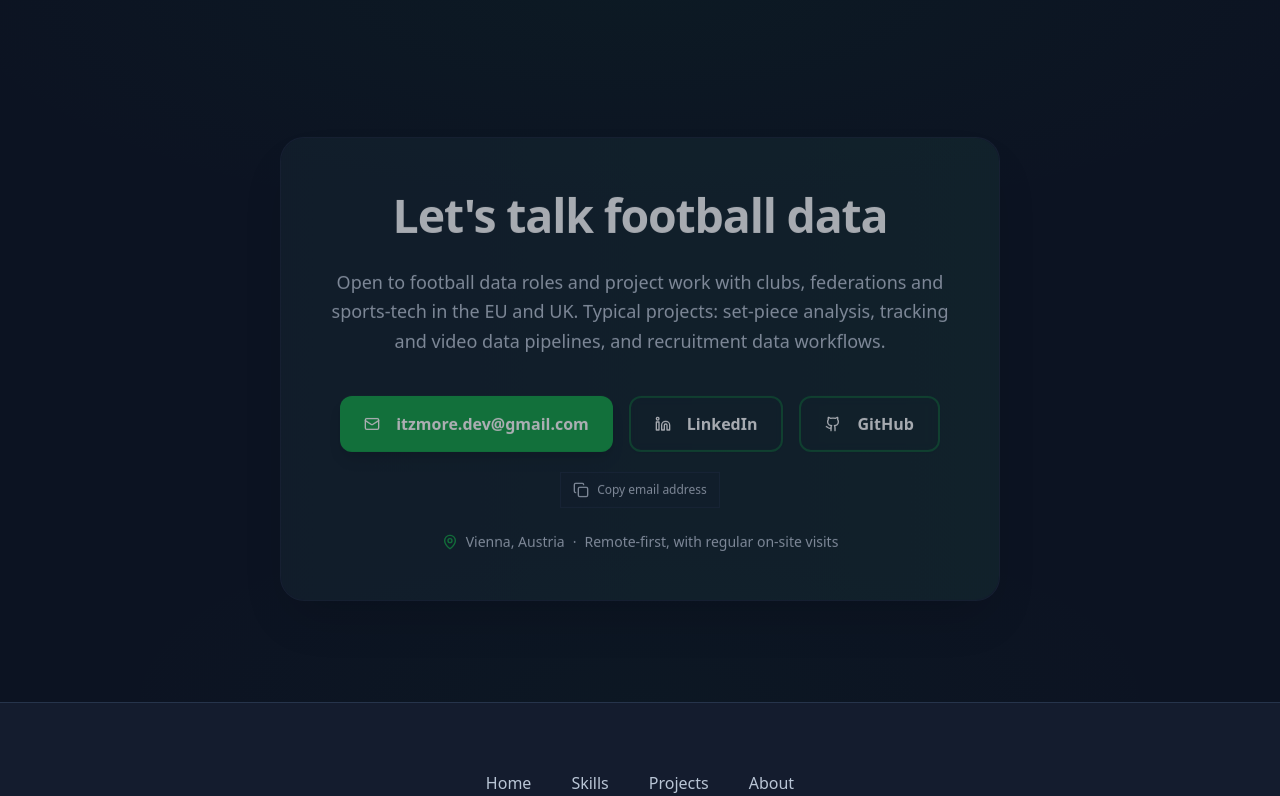
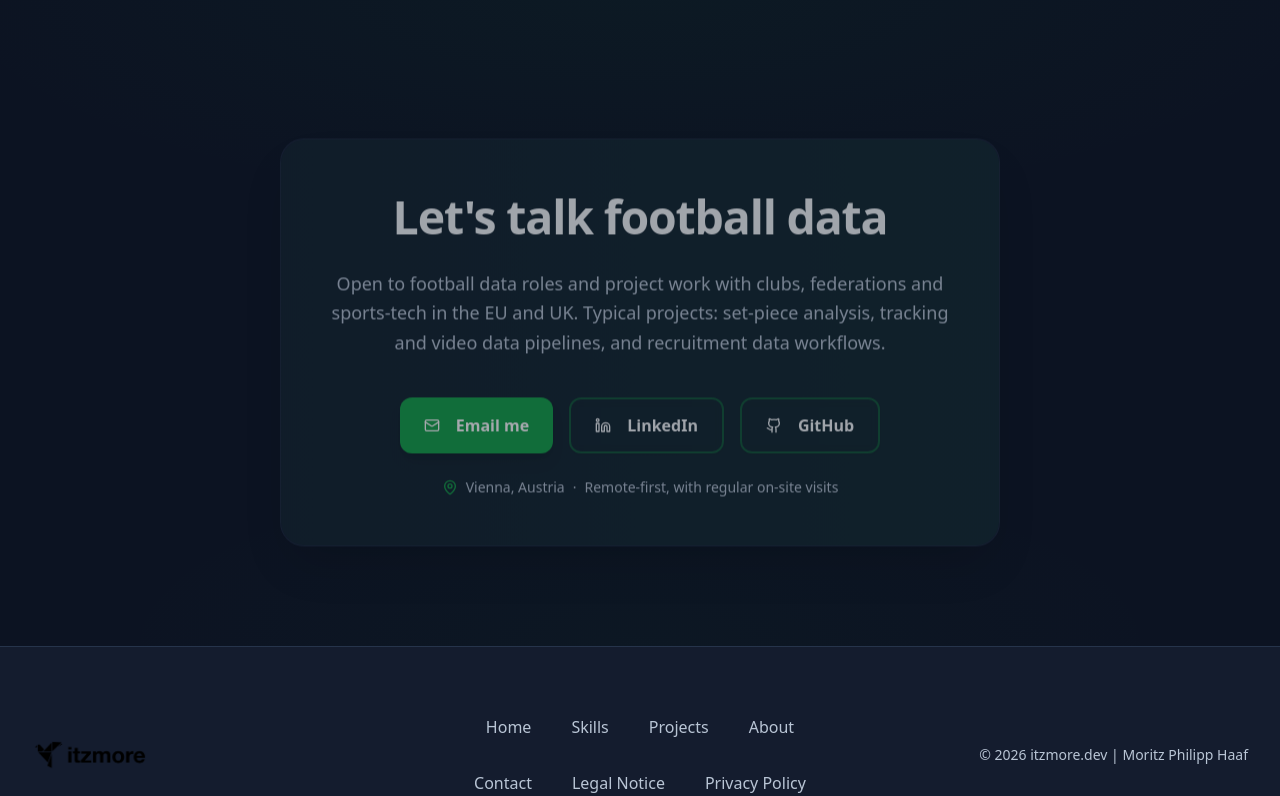
Before and after one commit to itzmore-mph/portfolio-website-itzmore-lovable, a React (Vite) app: page / in a window 1280 px wide. Shown: the part 8515-9311 px from the top of the page. Built offline with nearby package versions, Linux system fonts and the light colour scheme.

Commit message:
Changes
Co-authored-by: itzmore-mph <163632256+itzmore-mph@users.noreply.github.com>

```diff
--- a/src/components/ContactSection.tsx
+++ b/src/components/ContactSection.tsx
@@ -1,8 +1,7 @@
-import { useEffect, useRef, useState } from "react";
 import { Section } from "@/components/layout/Section";
 import { ParallaxSection } from "@/components/ui/parallax-section";
 import { Button } from "@/components/ui/button";
-import { Check, Copy, Github, Linkedin, Mail, MapPin } from "lucide-react";
+import { Github, Linkedin, Mail, MapPin } from "lucide-react";
 import {
   contactCity,
   contactEmail,
@@ -31,30 +30,6 @@ const ContactSection = () => {
 
   const [workStyleLead, ...workStyleRest] = contactWorkStyle.split(" ");
 
-  const [isCopied, setIsCopied] = useState(false);
-  const copyTimer = useRef<number | undefined>(undefined);
-
-  useEffect(() => () => window.clearTimeout(copyTimer.current), []);
-
-  const copyEmail = async () => {
-    try {
-      await navigator.clipboard.writeText(contactEmail);
-    } catch {
-      const field = document.createElement("textarea");
-      field.value = contactEmail;
-      field.setAttribute("readonly", "");
-      field.style.position = "fixed";
-      field.style.opacity = "0";
-      document.body.appendChild(field);
-      field.select();
-      document.execCommand("copy");
-      document.body.removeChild(field);
-    }
-    setIsCopied(true);
-    window.clearTimeout(copyTimer.current);
-    copyTimer.current = window.setTimeout(() => setIsCopied(false), 2000);
-  };
-
   return (
     <Section id="contact" background="default" spacing="xl">
       <ParallaxSection fadeIn slideUp>
@@ -78,11 +53,11 @@ const ContactSection = () => {
                 <Button
                   asChild
                   size="lg"
-                  className="w-full sm:w-auto h-14 px-4 sm:px-6 text-xs min-[360px]:text-sm lg:text-base font-semibold rounded-xl shadow-lg hover:shadow-xl transition-all duration-200 hover:scale-[1.02] bg-primary hover:bg-primary-hover text-white"
+                  className="w-full sm:w-auto h-14 px-5 sm:px-6 text-sm lg:text-base font-semibold rounded-xl shadow-lg hover:shadow-xl transition-all duration-200 hover:scale-[1.02] bg-primary hover:bg-primary-hover text-white"
                 >
                   <a href={CONTACT_EMAIL_HREF}>
-                    <Mail className="w-4 h-4 mr-1.5 sm:w-5 sm:h-5 sm:mr-2 flex-shrink-0" />
-                    <span className="truncate">{contactEmail}</span>
+                    <Mail className="w-5 h-5 mr-2 flex-shrink-0" />
+                    Email me
                   </a>
                 </Button>
 
@@ -111,27 +86,6 @@ const ContactSection = () => {
                 })}
               </div>
 
-              <div className="mt-5 flex justify-center">
-                <Button
-                  type="button"
-                  variant="ghost"
-                  size="sm"
-                  onClick={copyEmail}
-                  aria-label={`Copy email address ${contactEmail}`}
-                  className="h-9 gap-2 rounded-lg border border-border/60 bg-muted/30 px-3 text-xs font-medium text-muted-foreground hover:bg-muted hover:text-foreground"
-                >
-                  {isCopied ? (
-                    <Check className="w-3.5 h-3.5 text-primary" />
-                  ) : (
-                    <Copy className="w-3.5 h-3.5" />
-                  )}
-                  {isCopied ? "Email copied" : "Copy email address"}
-                </Button>
-                <span className="sr-only" aria-live="polite">
-                  {isCopied ? "Email address copied to clipboard" : ""}
-                </span>
-              </div>
-
               <p className="mt-6 flex flex-col min-[360px]:flex-row items-center justify-center gap-1 min-[360px]:gap-2 text-xs min-[360px]:text-sm text-muted-foreground">
                 <span className="flex items-center gap-2 whitespace-nowrap">
                   <MapPin className="w-4 h-4 text-primary flex-shrink-0" />
```
